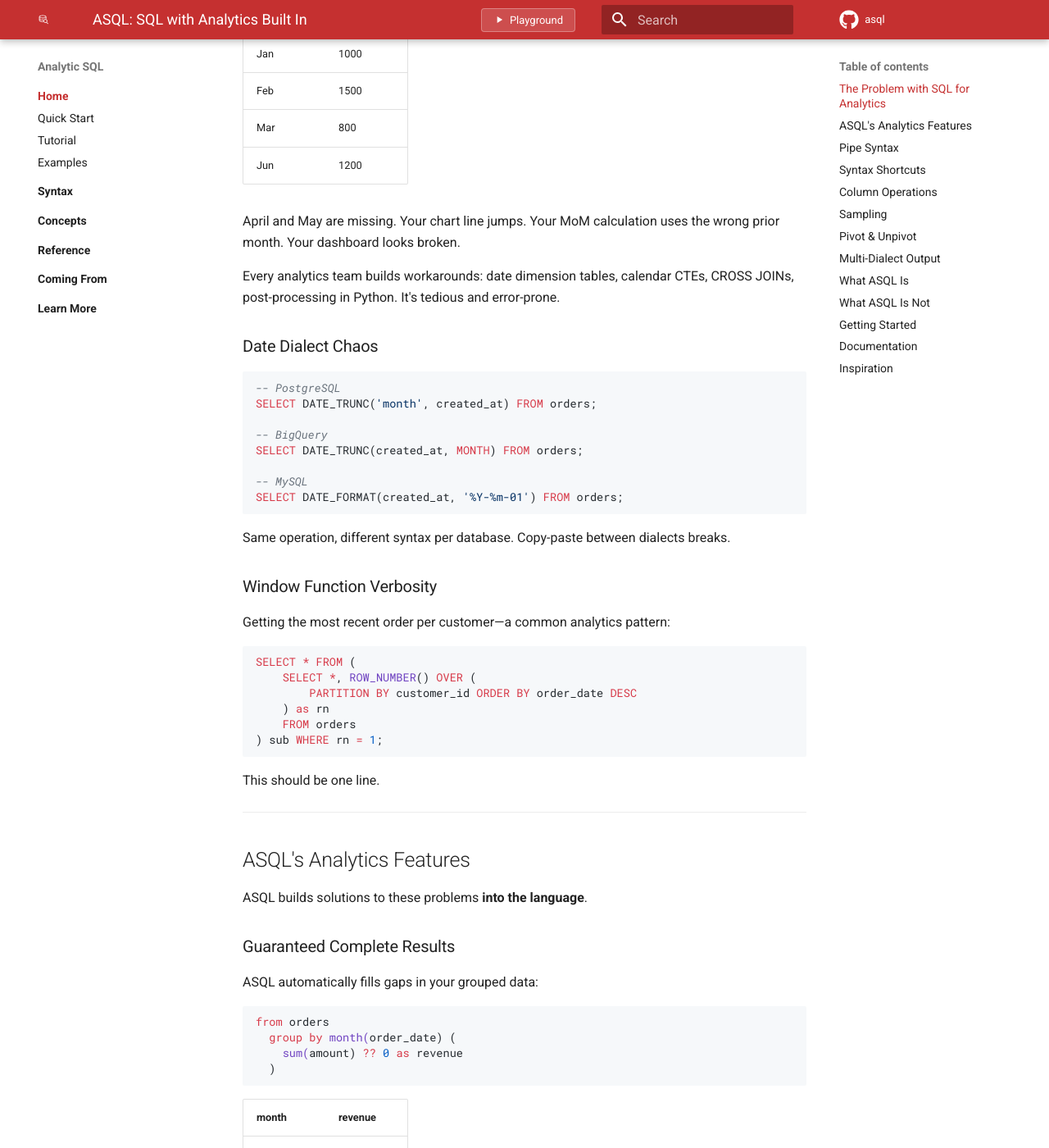
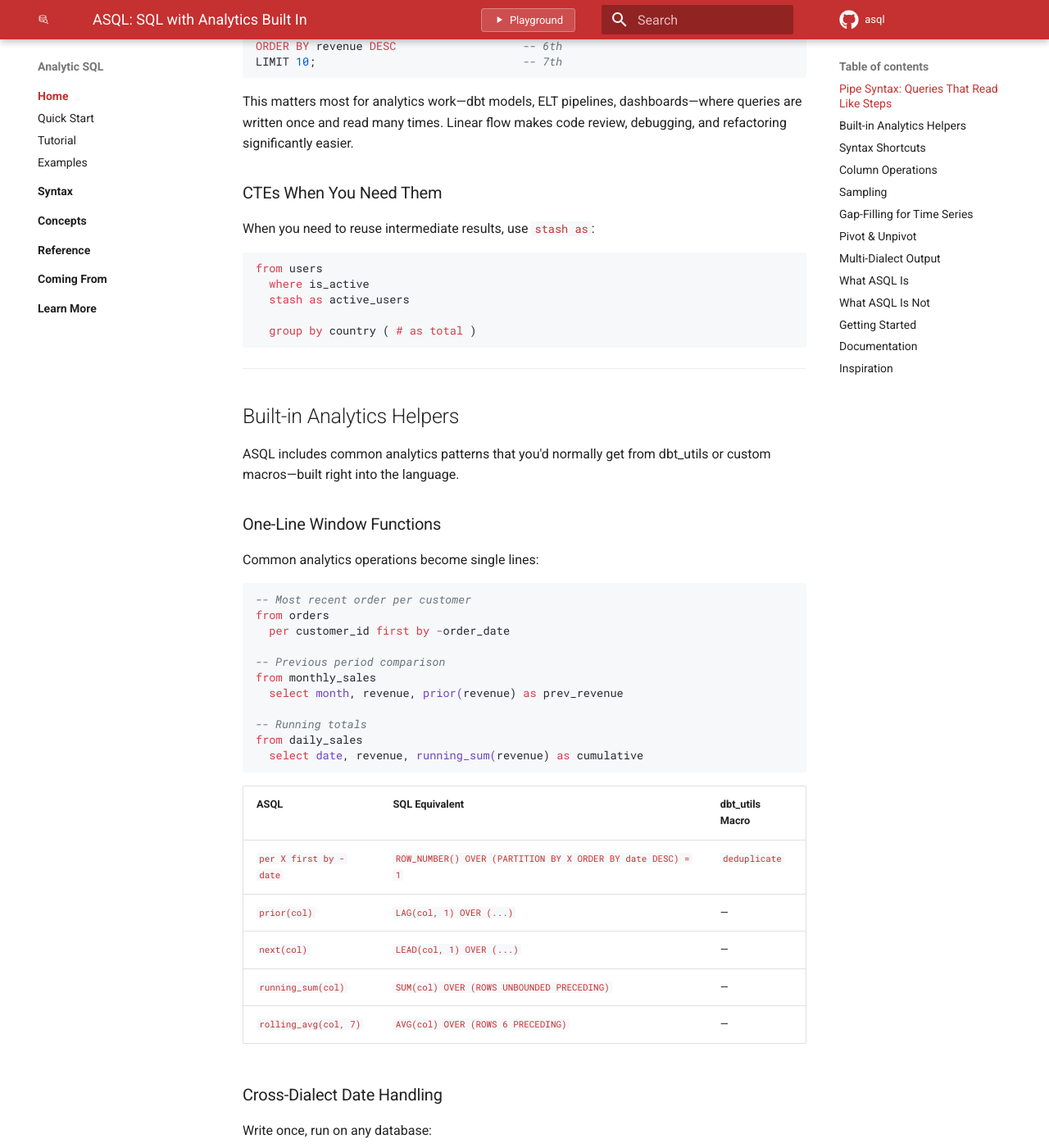
Before and after one commit to davefowler/asql, an MkDocs documentation site: the page built from docs/index.md, in a window 1280 px wide and 1400 px high, scrolled down 786 px. Shown: the whole window at 82% size. Built offline with MkDocs 1.6.1 and Material for MkDocs 9.7.7, drawn with Linux system fonts in a browser that asks for light colours; comment, search, counter and statistics services are not loaded; some of the changed text lies outside the part shown.

````diff
--- a/docs/index.md
+++ b/docs/index.md
@@ -1,6 +1,6 @@
 # ASQL: SQL with Analytics Built In
 
-Analytic SQL (ASQL) is a query language designed for analytics work. It adds **built-in analytics features** that SQL lacks—guaranteed complete results, cohort analysis, cross-dialect date handling—and uses a pipe syntax that flows top-to-bottom.
+Analytic SQL (ASQL) is a query language designed for analytics work. It uses a **pipe syntax** that flows top-to-bottom, includes **built-in helpers** for common analytics patterns (like dbt_utils macros), and handles **cross-dialect** differences automatically.
 
 Think of it as SQL with analytics superpowers. Write ASQL, get standard SQL for any dialect.
 
@@ -8,155 +8,7 @@ Think of it as SQL with analytics superpowers. Write ASQL, get standard SQL for
 
 ---
 
-## The Problem with SQL for Analytics
-
-SQL was designed in the 1970s for **transactional systems**—banking, inventory, order processing. It answers "what happened?" based on rows that exist. This works great for OLTP.
-
-But **analytics is different**. When you're building dashboards, tracking trends, or calculating month-over-month metrics, SQL's design causes real problems:
-
-### Missing Data Points
-
-```sql
-SELECT month, SUM(amount) as revenue
-FROM orders
-GROUP BY month;
-```
-
-| month | revenue |
-|-------|---------|
-| Jan   | 1000    |
-| Feb   | 1500    |
-| Mar   | 800     |
-| Jun   | 1200    |
-
-April and May are missing. Your chart line jumps. Your MoM calculation uses the wrong prior month. Your dashboard looks broken.
-
-Every analytics team builds workarounds: date dimension tables, calendar CTEs, CROSS JOINs, post-processing in Python. It's tedious and error-prone.
-
-### Date Dialect Chaos
-
-```sql
--- PostgreSQL
-SELECT DATE_TRUNC('month', created_at) FROM orders;
-
--- BigQuery
-SELECT DATE_TRUNC(created_at, MONTH) FROM orders;
-
--- MySQL
-SELECT DATE_FORMAT(created_at, '%Y-%m-01') FROM orders;
-```
-
-Same operation, different syntax per database. Copy-paste between dialects breaks.
-
-### Window Function Verbosity
-
-Getting the most recent order per customer—a common analytics pattern:
-
-```sql
-SELECT * FROM (
-    SELECT *, ROW_NUMBER() OVER (
-        PARTITION BY customer_id ORDER BY order_date DESC
-    ) as rn
-    FROM orders
-) sub WHERE rn = 1;
-```
-
-This should be one line.
-
----
-
-## ASQL's Analytics Features
-
-ASQL builds solutions to these problems **into the language**.
-
-### Guaranteed Complete Results
-
-ASQL automatically fills gaps in your grouped data:
-
-```asql-play
-from orders
-  group by month(order_date) (
-    sum(amount) ?? 0 as revenue
-  )
-```
-
-| month | revenue |
-|-------|---------|
-| Jan   | 1000    |
-| Feb   | 1500    |
-| Mar   | 800     |
-| Apr   | 0       |
-| May   | 0       |
-| Jun   | 1200    |
-
-No dimension tables. No CTEs. No post-processing. ASQL ensures all expected time periods appear in your results—analytically correct by default.
-
-See [Guaranteed Groups](concepts/guaranteed-groups.md) for details.
-
-### Cross-Dialect Date Handling
-
-Write once, run on any database:
-
-```asql
-where created_at > 7 days ago
-where due_date < 30 days from now
-select order_date + 14 days as delivery_date
-```
-
-| Operation | PostgreSQL | BigQuery | ASQL |
-|-----------|------------|----------|------|
-| Truncate to month | `DATE_TRUNC('month', d)` | `DATE_TRUNC(d, MONTH)` | `month(d)` |
-| Add days | `d + INTERVAL '7 days'` | `DATE_ADD(d, INTERVAL 7 DAY)` | `d + 7 days` |
-| Date literal | `DATE '2024-01-01'` | `DATE '2024-01-01'` | `@2024-01-01` |
-
-ASQL compiles to the correct syntax for your target database.
-
-### One-Line Window Patterns
-
-Common analytics operations become single lines:
-
-```asql-play
--- Most recent order per customer
-from orders
-  per customer_id first by -order_date
-
--- Previous period comparison
-from monthly_sales
-  select month, revenue, prior(revenue) as prev_revenue
-
--- Running totals
-from daily_sales
-  select date, revenue, running_sum(revenue) as cumulative
-```
-
-| ASQL | SQL Equivalent |
-|------|---------------|
-| `per X first by -date` | `ROW_NUMBER() OVER (PARTITION BY X ORDER BY date DESC) = 1` |
-| `prior(col)` | `LAG(col, 1) OVER (...)` |
-| `next(col)` | `LEAD(col, 1) OVER (...)` |
-| `running_sum(col)` | `SUM(col) OVER (ROWS UNBOUNDED PRECEDING)` |
-| `rolling_avg(col, 7)` | `AVG(col) OVER (ROWS 6 PRECEDING)` |
-
-### Convention-Based Inference
-
-ASQL infers relationships from naming patterns:
-
-```asql-play
--- Auto-joins on user_id → users.id
-from orders
-  & users
-  select orders.*, users.name
-
--- FK shorthand: department_id matches departments.id
-from employees
-  join departments on department_id
-```
-
-When your tables follow standard naming conventions (`user_id` → `users.id`), ASQL figures out the join conditions. No more typing the obvious.
-
----
-
-## Pipe Syntax
+## Pipe Syntax: Queries That Read Like Steps
 
 ASQL queries flow top-to-bottom in execution order:
 
@@ -197,6 +49,73 @@ from users
 
 ---
 
+## Built-in Analytics Helpers
+
+ASQL includes common analytics patterns that you'd normally get from dbt_utils or custom macros—built right into the language.
+
+### One-Line Window Functions
+
+Common analytics operations become single lines:
+
+```asql-play
+-- Most recent order per customer
+from orders
+  per customer_id first by -order_date
+
+-- Previous period comparison
+from monthly_sales
+  select month, revenue, prior(revenue) as prev_revenue
+
+-- Running totals
+from daily_sales
+  select date, revenue, running_sum(revenue) as cumulative
+```
+
+| ASQL | SQL Equivalent | dbt_utils Macro |
+|------|---------------|-----------------|
+| `per X first by -date` | `ROW_NUMBER() OVER (PARTITION BY X ORDER BY date DESC) = 1` | `deduplicate` |
+| `prior(col)` | `LAG(col, 1) OVER (...)` | — |
+| `next(col)` | `LEAD(col, 1) OVER (...)` | — |
+| `running_sum(col)` | `SUM(col) OVER (ROWS UNBOUNDED PRECEDING)` | — |
+| `rolling_avg(col, 7)` | `AVG(col) OVER (ROWS 6 PRECEDING)` | — |
+
+### Cross-Dialect Date Handling
+
+Write once, run on any database:
+
+```asql
+where created_at > 7 days ago
+where due_date < 30 days from now
+select order_date + 14 days as delivery_date
+```
+
+| Operation | PostgreSQL | BigQuery | ASQL |
+|-----------|------------|----------|------|
+| Truncate to month | `DATE_TRUNC('month', d)` | `DATE_TRUNC(d, MONTH)` | `month(d)` |
+| Add days | `d + INTERVAL '7 days'` | `DATE_ADD(d, INTERVAL 7 DAY)` | `d + 7 days` |
+| Date literal | `DATE '2024-01-01'` | `DATE '2024-01-01'` | `@2024-01-01` |
+
+ASQL compiles to the correct syntax for your target database.
+
+### Convention-Based Joins
+
+ASQL infers relationships from naming patterns:
+
+```asql-play
+-- Auto-joins on user_id → users.id
+from orders
+  & users
+  select orders.*, users.name
+
+-- FK shorthand: department_id matches departments.id
+from employees
+  join departments on department_id
+```
+
+When your tables follow standard naming conventions (`user_id` → `users.id`), ASQL figures out the join conditions. No more typing the obvious.
+
+---
+
 ## Syntax Shortcuts
 
 ASQL adds shorthand for patterns that are verbose in SQL.
@@ -204,8 +123,8 @@ ASQL adds shorthand for patterns that are verbose in SQL.
 ### Count
 
 ```asql
---                    -- COUNT(*)
--- users              -- COUNT(DISTINCT user_id)
+#                    -- COUNT(*)
+# users              -- COUNT(DISTINCT user_id)
 #(distinct user_id)  -- COUNT(DISTINCT user_id) - explicit
 ```
 
@@ -269,6 +188,32 @@ from orders sample 100 per category
 
 ---
 
+## Gap-Filling for Time Series
+
+When grouping by time, SQL only returns rows that exist—missing months simply disappear from your results. ASQL can automatically fill gaps:
+
+```asql-play
+from orders
+  group by spine(month(order_date)) (
+    sum(amount) ?? 0 as revenue
+  )
+```
+
+| month | revenue |
+|-------|---------|
+| Jan   | 1000    |
+| Feb   | 1500    |
+| Mar   | 800     |
+| Apr   | 0       |
+| May   | 0       |
+| Jun   | 1200    |
+
+The `spine()` function ensures all time periods appear—even April and May with no orders. The `?? 0` provides a default value for missing periods.
+
+See [Guaranteed Groups](concepts/guaranteed-groups.md) for details.
+
+---
+
 ## Pivot & Unpivot
 
 ```asql
@@ -297,10 +242,10 @@ PostgreSQL, MySQL, SQLite, BigQuery, Snowflake, Redshift, DuckDB, Trino, Spark S
 
 ## What ASQL Is
 
-- **Analytics-first** — Built-in features for dashboards, time series, and reporting
-- **Analytically correct** — Guaranteed complete results prevent missing data bugs
-- **SQL-compatible** — Familiar vocabulary, compiles to standard SQL
-- **Dialect-portable** — Write once, run on any database
+- **Pipe syntax** — Queries flow top-to-bottom in execution order, like dbt and pandas
+- **Built-in helpers** — Common analytics patterns (dedup, window functions, date math) built into the language
+- **Dialect-portable** — Write once, run on PostgreSQL, BigQuery, Snowflake, DuckDB, and more
+- **SQL-compatible** — Familiar vocabulary, compiles to standard SQL you can inspect
 
 ## What ASQL Is Not
 
@@ -314,8 +259,8 @@ PostgreSQL, MySQL, SQLite, BigQuery, Snowflake, Redshift, DuckDB, Trino, Spark S
 
 - [Quick Start](quick_start.md) — Get up and running quickly
 - [Tutorial](tutorial.md) — Hands-on, step-by-step learning guide
-- [Grouping & Aggregation](group_by.md) — Guaranteed groups, aggregates
 - [Window Functions](window_functions.md) — Running totals, ranking, prior/next
+- [Grouping & Aggregation](group_by.md) — GROUP BY, aggregates, gap-filling
 - [Examples](examples.md) — Real queries with SQL output
 
 ## Documentation
@@ -324,10 +269,10 @@ PostgreSQL, MySQL, SQLite, BigQuery, Snowflake, Redshift, DuckDB, Trino, Spark S
 
 Understanding ASQL's design:
 
-- [Guaranteed Groups](concepts/guaranteed-groups.md) — Automatic gap-filling
 - [Pipe Semantics](concepts/pipe-semantics.md) — Why FROM-first matters
 - [Convention Over Configuration](concepts/conventions.md) — Smart defaults
 - [Function Shorthand](concepts/shorthand.md) — Underscore/space flexibility
+- [Guaranteed Groups](concepts/guaranteed-groups.md) — Automatic gap-filling
 
 ### Syntax Guide
 
````
Also changed, not shown: 4 other files.
